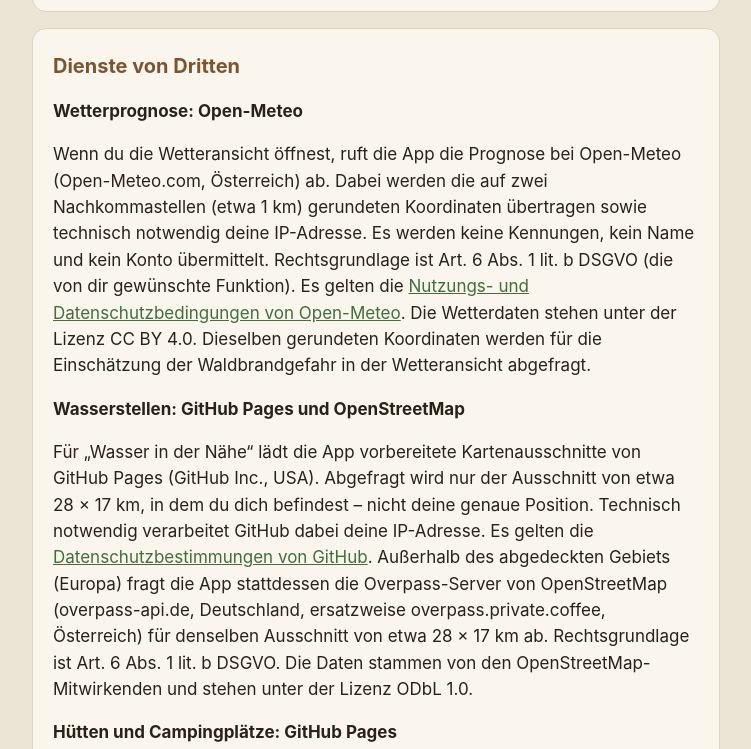
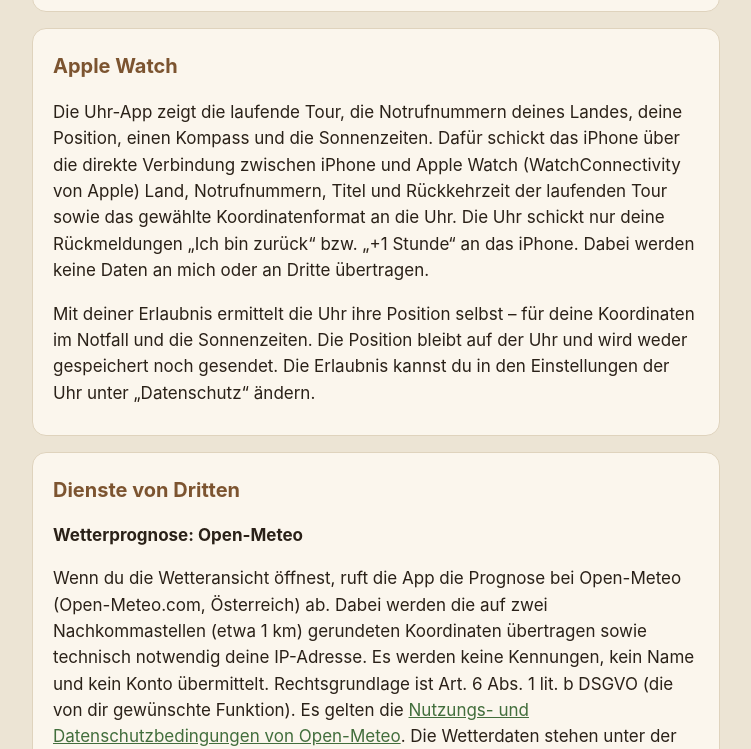
Before and after one commit to curlyrob/waldlaeufer, a plain HTML site: page datenschutz.html in a window 1280 px wide. Shown: the part 3972-4721 px from the top of the page, without its empty margins (264-1015 px from the left). Drawn offline with Linux system fonts and the light colour scheme.

Commit message:
Datenschutz: Abschnitt Apple Watch
Co-Authored-By: Claude Opus 5.5 <noreply@anthropic.com>

```diff
--- a/datenschutz.html
+++ b/datenschutz.html
@@ -123,6 +123,17 @@
   </section>
 
   <section>
+    <h2>Apple Watch</h2>
+    <p>Die Uhr-App zeigt die laufende Tour, die Notrufnummern deines Landes, deine Position, einen Kompass und die Sonnenzeiten.
+      Dafür schickt das iPhone über die direkte Verbindung zwischen iPhone und Apple Watch (WatchConnectivity von Apple) Land,
+      Notrufnummern, Titel und Rückkehrzeit der laufenden Tour sowie das gewählte Koordinatenformat an die Uhr. Die Uhr schickt nur
+      deine Rückmeldungen „Ich bin zurück“ bzw. „+1 Stunde“ an das iPhone. Dabei werden keine Daten an mich oder an Dritte übertragen.</p>
+    <p>Mit deiner Erlaubnis ermittelt die Uhr ihre Position selbst – für deine Koordinaten im Notfall und die Sonnenzeiten. Die
+      Position bleibt auf der Uhr und wird weder gespeichert noch gesendet. Die Erlaubnis kannst du in den Einstellungen der Uhr
+      unter „Datenschutz“ ändern.</p>
+  </section>
+
+  <section>
     <h2>Dienste von Dritten</h2>
     <h3>Wetterprognose: Open-Meteo</h3>
     <p>Wenn du die Wetteransicht öffnest, ruft die App die Prognose bei Open-Meteo (Open-Meteo.com, Österreich) ab. Dabei werden
```
